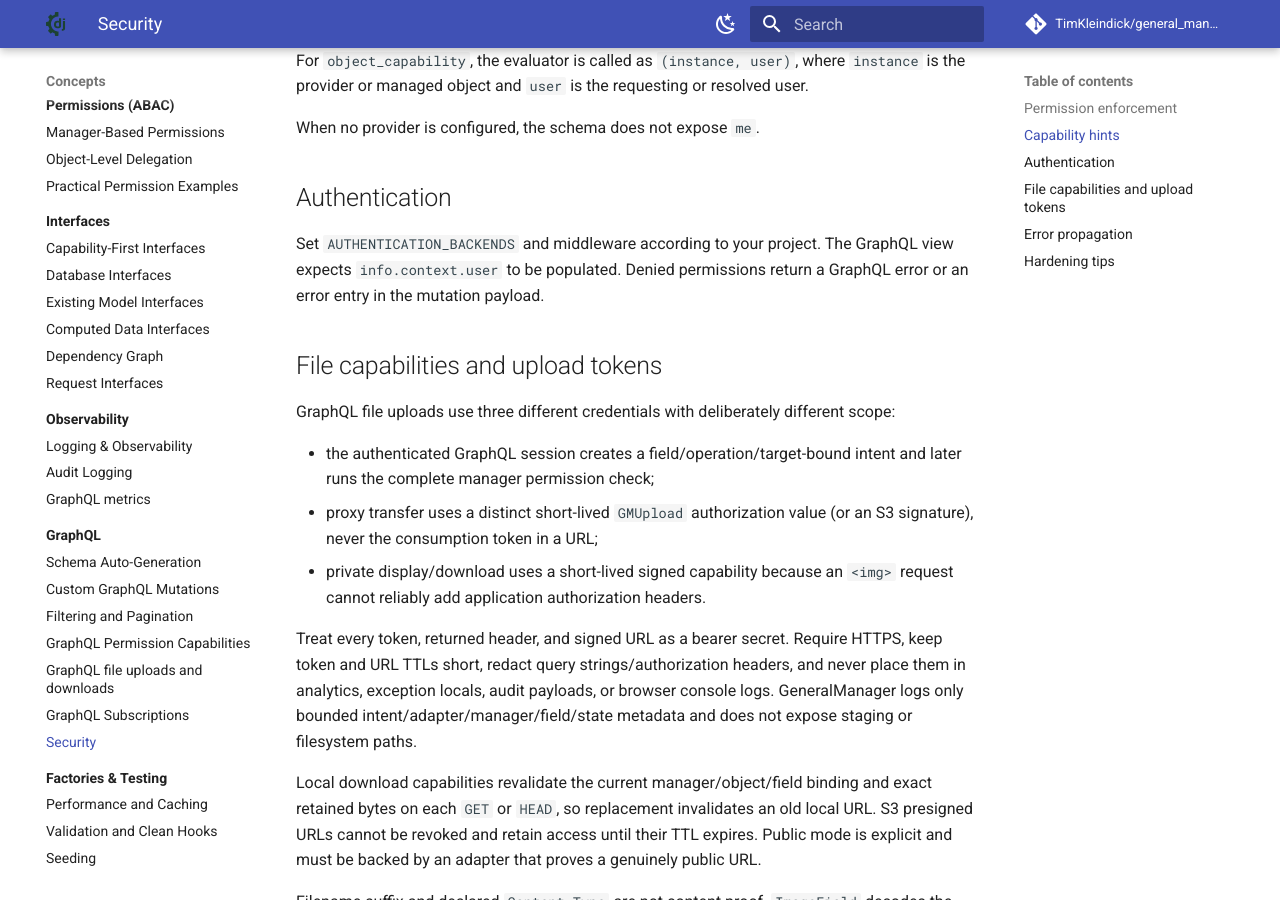
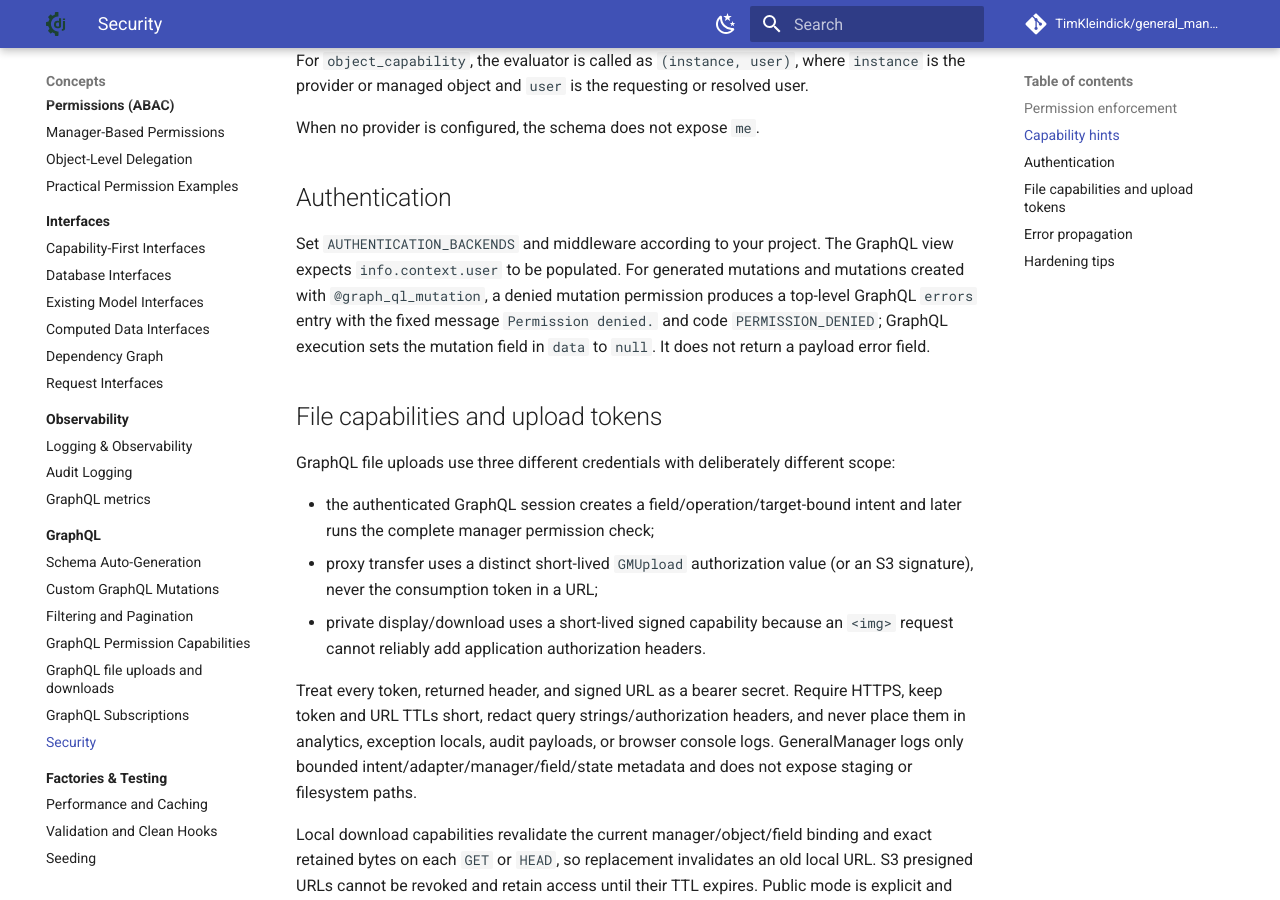
Before and after one commit to TimKleindick/general_manager, an MkDocs documentation site: the page built from docs/concepts/graphql/security.md, in a window 1280 px wide and 900 px high, scrolled down 2230 px. Built offline with MkDocs 1.6.1 and Material for MkDocs 9.7.7, drawn with Linux system fonts in a browser that asks for light colours; comment, search, counter and statistics services are not loaded.

Commit message:
docs: clarify GraphQL permission error shape

```diff
--- a/docs/concepts/graphql/security.md
+++ b/docs/concepts/graphql/security.md
@@ -80,7 +80,12 @@ When no provider is configured, the schema does not expose `me`.
 
 ## Authentication
 
-Set `AUTHENTICATION_BACKENDS` and middleware according to your project. The GraphQL view expects `info.context.user` to be populated. Denied permissions return a GraphQL error or an error entry in the mutation payload.
+Set `AUTHENTICATION_BACKENDS` and middleware according to your project. The
+GraphQL view expects `info.context.user` to be populated. For generated
+mutations and mutations created with `@graph_ql_mutation`, a denied mutation
+permission produces a top-level GraphQL `errors` entry with the fixed message
+`Permission denied.` and code `PERMISSION_DENIED`; GraphQL execution sets the
+mutation field in `data` to `null`. It does not return a payload error field.
 
 ## File capabilities and upload tokens
 
```
